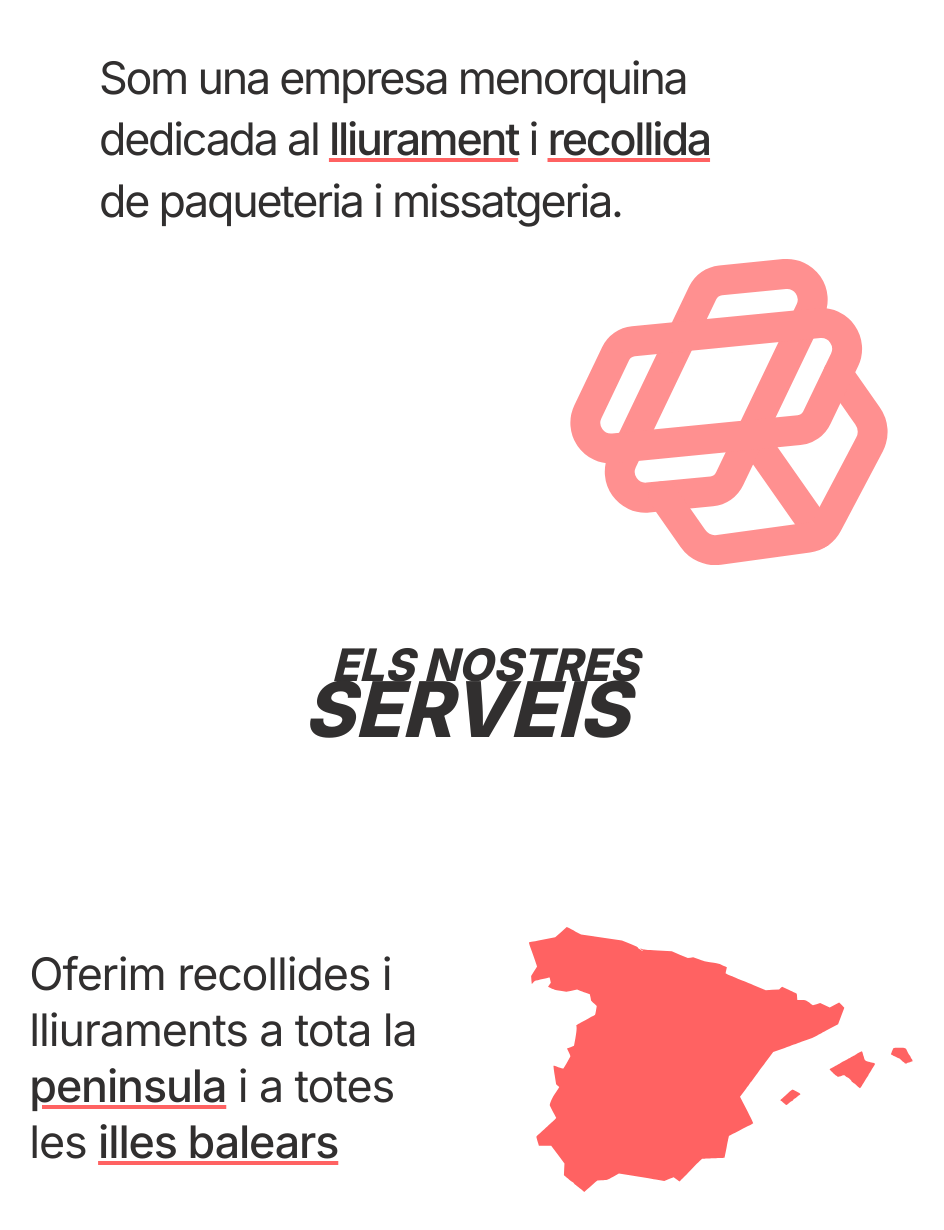
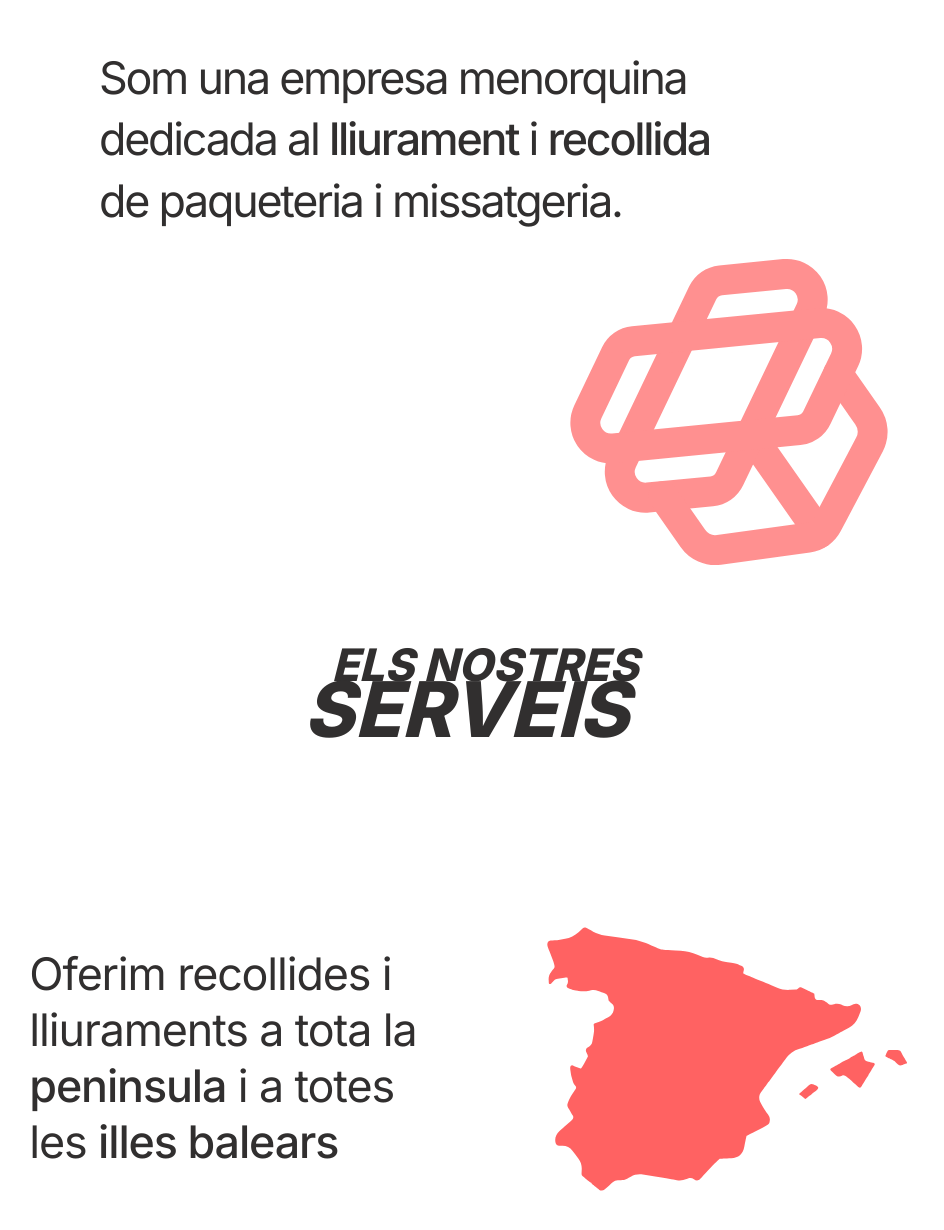
Before and after one commit to Blondie-TheManWithNoName/es-recader, a Next.js app: page / in a window 1280 px wide. Shown: the part 828-2058 px from the top of the page, without its empty margins (169-1113 px from the left). Built offline with nearby package versions, Linux system fonts and the light colour scheme.

Commit message:
add styled map and remove underlines

```diff
--- a/pages/index.js
+++ b/pages/index.js
@@ -8,7 +8,7 @@ import servei14 from "../public/servei14.svg";
 import serveiBici from "../public/serveiBici.svg";
 import serveiInmediat from "../public/serveiInmediat.svg";
 import ship from "../public/ship.svg";
-import spain from "../public/spain.svg";
+import spain from "../public/spain-smooth.svg";
 import phone from "../public/phone.svg";
 import Image from "next/image";
 import mask from "../public/hero.png";
@@ -53,14 +53,9 @@ export default function App() {
       <div className="mt-60 grid justify-items-center relative">
         <h2 className="text-vsm leading-snug text-[#312F2F] w-[55%] -ml-10 whitespace-nowrap tracking-tighter">
           Som una empresa menorquina <br /> dedicada al{" "}
-          <span className="underline decoration-[#FF6262] font-medium">
-            lliurament
-          </span>{" "}
-          i{" "}
-          <span className="underline decoration-[#FF6262] font-medium">
-            recollida
-          </span>{" "}
-          <br /> de paqueteria i missatgeria.
+          <span className=" font-medium">lliurament</span> i{" "}
+          <span className=" font-medium">recollida</span> <br /> de paqueteria i
+          missatgeria.
         </h2>
         <Image
           src={package2}
@@ -78,14 +73,8 @@ export default function App() {
           <p className=" text-vlg md:text-vsm leading-tight tracking-tight whitespace-nowrap">
             Oferim recollides i <br />
             lliuraments a tota la <br />
-            <span className="underline decoration-[#FF6262] font-medium">
-              peninsula
-            </span>{" "}
-            i a totes <br />
-            les{" "}
-            <span className="underline decoration-[#FF6262] font-medium">
-              illes balears
-            </span>
+            <span className=" font-medium">peninsula</span> i a totes <br />
+            les <span className=" font-medium">illes balears</span>
           </p>
           <Image
             src={spain}
```
Also changed, not shown: public/spain-smooth.svg (added).
